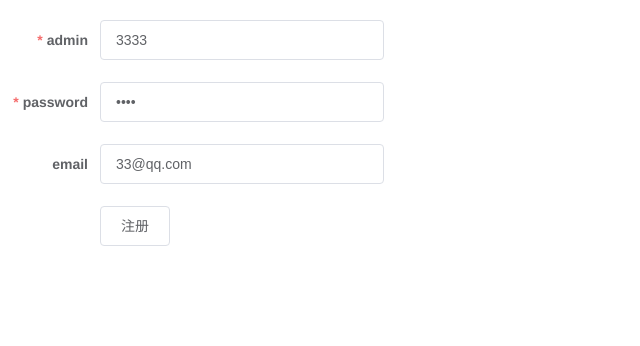
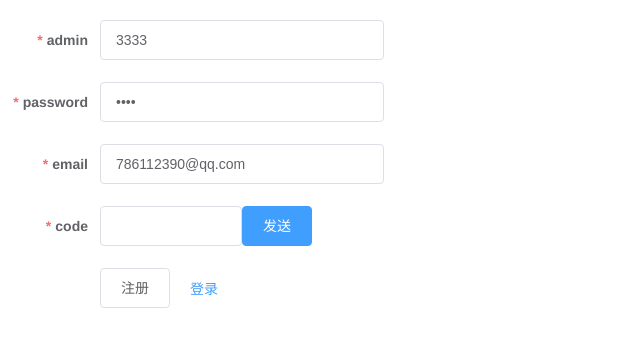
Before and after one commit to yanggedenglu/demoVue, a Vue app: page /#/register in a window 1280 px wide. Shown: the top 346 px of the page, without its empty margins (0-640 px from the left). Built offline with nearby package versions, Linux system fonts and the light colour scheme.

Commit message:
update register

```diff
--- a/src/api/user.js
+++ b/src/api/user.js
@@ -31,16 +31,16 @@ export function register(data) {
   // console.log("============================ api register")
   return request({
     // url: '/vue-admin-template/user/login',
-    url: 'http://localhost:8000/user/',
+    url: 'http://localhost:8000/user/' + data.code + '/' + data.sessionId,
     method: 'post',
     data
   })
 }
 
-//email 发送邮件
+// email 发送邮件
 export function sendEmail(data) {
   return request({
-    url: "http://localhost:8000/user/sendMail?email="+data.email,
+    url: 'http://localhost:8000/user/sendMail?email=' + data.email,
     method: 'post'
   })
 }
--- a/src/store/modules/user.js
+++ b/src/store/modules/user.js
@@ -96,12 +96,13 @@ const actions = {
   // store register
   register({ commit }, ruleForm) {
     // console.log("============================ store register")
-    console.log(ruleForm)
-    const { username, password, email } = ruleForm
+    // console.log(ruleForm)
+    const { username, password, email, code, sessionId } = ruleForm
     return new Promise((resolve, reject) => {
-      register({ username: username, password: password, email: email }).then(response => {
-        resolve()
+      register({ username: username, password: password, email: email, code: code, sessionId: sessionId }).then(response => {
+        resolve(response)
       }).catch(error => {
+        console.log(error)
         reject(error)
       })
     })
@@ -112,7 +113,7 @@ const actions = {
     const { email } = ruleForm
     return new Promise((resolve, reject) => {
       sendEmail({ email: email }).then(response => {
-        resolve()
+        resolve(response)
       }).catch(error => {
         reject(error)
       })
--- a/src/utils/request.js
+++ b/src/utils/request.js
@@ -46,7 +46,7 @@ service.interceptors.response.use(
     const res = response.data
     console.log(res)
     // if the custom code is not 20000, it is judged as an error.
-    if (res.code !== 20000) {
+    if (res.code !== 20000 && res.code !== 50000) {
       Message({
         message: res.message || 'Error',
         type: 'error',
--- a/src/views/login/index.vue
+++ b/src/views/login/index.vue
@@ -131,7 +131,7 @@ export default {
             this.loading = false
           })
         } else {
-          this.$message.error('用户名或密码输入格式不正确')
+          this.$message.error('用户名或密码不正确')
           return false
         }
       })
--- a/src/views/login/register/index.vue
+++ b/src/views/login/register/index.vue
@@ -16,9 +16,20 @@
       <el-form-item label="email" prop="email">
         <el-input v-model="ruleForm.email" />
       </el-form-item>
+      <el-form-item label="code" prop="code">
+        <el-col :span="12">
+          <el-input v-model="ruleForm.code" />
+        </el-col>
+        <el-col :span="12">
+          <el-button type="primary" style="margin-left:0px" @click="sendEmail('ruleForm')">发送</el-button>
+        </el-col>
+      </el-form-item>
 
       <el-form-item>
         <el-button @click="RegisterForm">注册</el-button>
+        <router-link to="./login">
+          <el-link type="primary" class="return">登录</el-link>
+        </router-link>
       </el-form-item>
     </el-form>
   </div>
@@ -45,7 +56,9 @@ export default {
       ruleForm: {
         username: '3333',
         password: '3333',
-        email: '33@qq.com'
+        email: '786112390@qq.com',
+        sessionId: '',
+        code: ''
       },
       rules: {
         username: [
@@ -66,23 +79,55 @@ export default {
             trigger: 'blur'
           }
         ],
-        email: [{ validator: checkEmail, trigger: 'blur' }]
+        email: [{ required: true, validator: checkEmail, trigger: 'blur' }],
+        code: [{ required: true }]
       }
     }
   },
   methods: {
     // 注册方法
     RegisterForm() {
+      // localStorage中的sessionId
+      this.ruleForm.sessionId = localStorage.getItem('sessionId') == null ? '' : localStorage.getItem('sessionId')
+      if (this.ruleForm.sessionId === '') {
+        this.$message.error('请先发送验证码')
+        return
+      }
       this.$refs.ruleForm.validate(valid => {
         if (valid) {
-          this.$store.dispatch('user/register', this.ruleForm).then(() => {
-            this.$router.push('/login')
-            this.$message.success('注册成功，请登录')
-          }).catch(() => {
-            this.$message.error('注册失败，用户名已存在')
+          this.$store.dispatch('user/register', this.ruleForm).then((response) => {
+            console.log(response.data)
+            if (response.data === -2) {
+              this.$message.error('验证码错误')
+            } else if (response.data === -1) {
+              this.$message.error('用户名已存在')
+            } else {
+              this.$router.push('/login')
+              this.$message.success('注册成功，请登录')
+            }
+          }).catch((error) => {
+            console.log(error)
           })
         } else {
           this.$message.error('校验信息失败')
+          return false
+        }
+      })
+    },
+    sendEmail(ruleForm) {
+      // 	Function(props: array | string, callback: Function(errorMessage: string)) errorMessage为空，验证成功
+      this.$refs.ruleForm.validateField('email', (email) => {
+        //
+        if (!email) {
+          this.$store.dispatch('user/email', this.ruleForm).then((response) => {
+            this.$message.success('验证码已发送')
+            this.ruleForm.sessionId = response.data
+            localStorage.setItem('sessionId', response.data)
+          }).catch(() => {
+            this.$message.error('验证码发送失败')
+          })
+        } else {
+          this.$message.error('邮箱未输入')
           return false
         }
       })
@@ -97,4 +142,7 @@ export default {
   height: 100%;
   margin-top: 20px;
 }
+.return{
+  margin-left: 20px;
+}
 </style>
```
